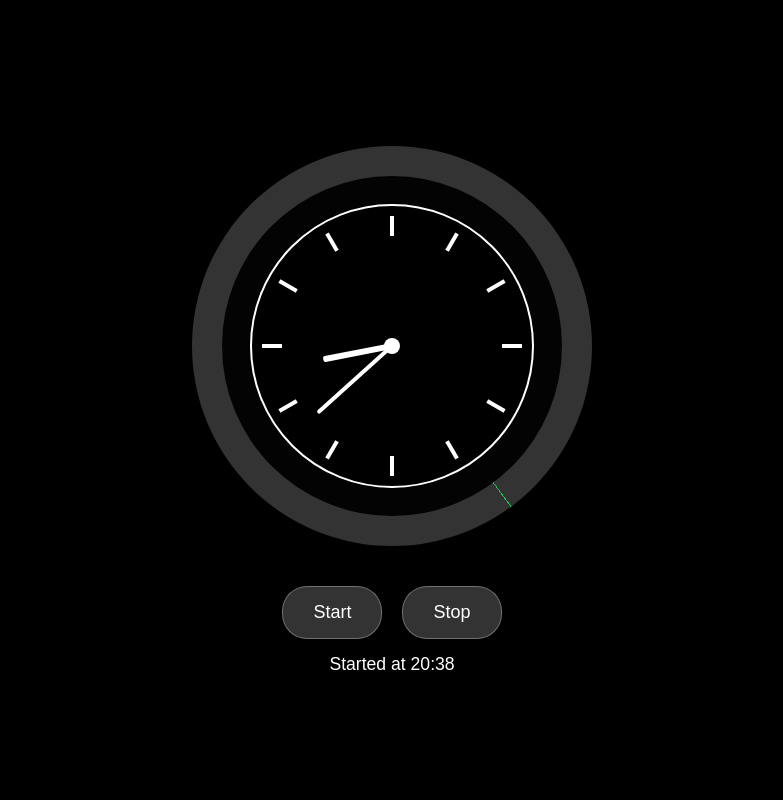
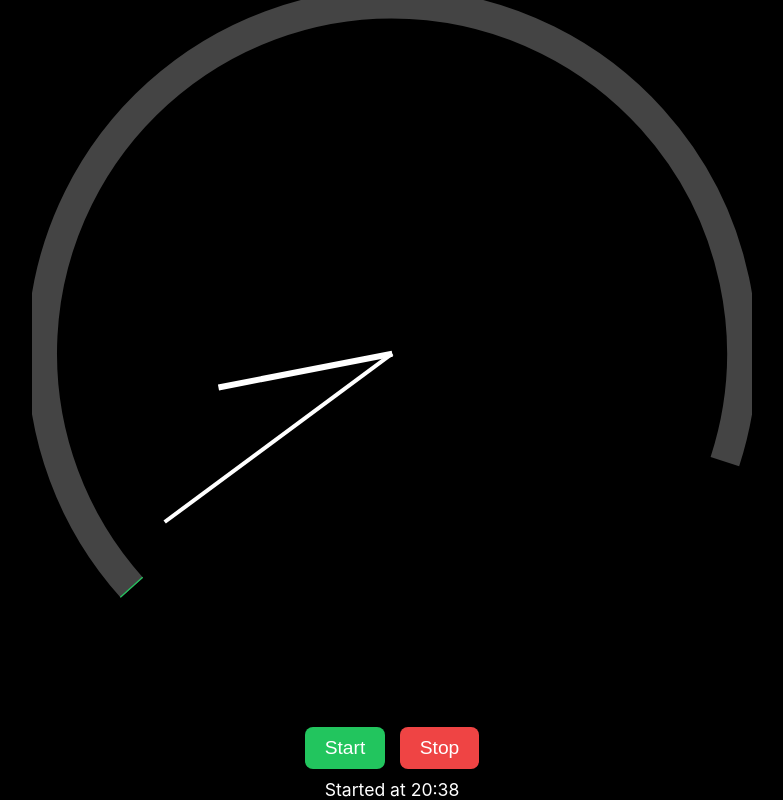
Before and after one commit to piarasj/timer, a plain HTML site: page index.html in a window 1280 px wide. Both pictures are taken after a click on the button "Start". Shown: the whole page, without its empty margins (248-1031 px from the left). Drawn offline with Linux system fonts and the light colour scheme.

Commit message:
Update index.html

```diff
--- a/index.html
+++ b/index.html
@@ -3,52 +3,44 @@
 <head>
 <meta charset="UTF-8">
 <meta name="viewport" content="width=device-width, initial-scale=1.0">
-<title>40-Minute Cycling Timer</title>
+<title>Track Segment Timer</title>
 <style>
   body {
     margin: 0;
-    padding: 0;
-    min-height: 100vh;
-    background: #000;
+    background: black;
+    color: white;
+    font-family: -apple-system, sans-serif;
     display: flex;
     flex-direction: column;
     align-items: center;
     justify-content: center;
-    font-family: 'Arial', sans-serif;
-    color: white;
+    height: 100vh;
+    overflow: hidden;
   }
-.pie-chart {
+  .clock {
     position: relative;
-    width: 400px;
-    height: 400px;
-    margin: 20px auto;
-    border-radius: 50%;
-    background: #333;
-}
-.pie-chart::before {
-    content: '';
-    position: absolute;
-    top: 30px;
-    left: 30px;
-    width: 340px;
-    height: 340px;
-    border-radius: 50%;
-    background: rgba(0,0,0,0.95);
-    z-index: 1;
-}
-.analog-clock {
-    position: absolute;
-    top: 50%;
-    left: 50%;
-    transform: translate(-50%, -50%);
-    width: 280px;
-    height: 280px;
+    width: 90vmin;
+    height: 90vmin;
+    max-width: 90vh;
+    max-height: 90vw;
     border-radius: 50%;
     background: black;
-    border: 2px solid white;
-    z-index: 10;
   }
-.clock-face { position: relative; width: 100%; height: 100%; }
+  .hand {
+    position: absolute;
+    bottom: 50%;
+    left: 50%;
+    transform-origin: bottom center;
+    background: white;
+  }
+  .hour { width: 6px; height: 25%; color: white;}
+  .minute { width: 4px; height: 40%; }
+  canvas {
+    position: absolute;
+    inset: 0;
+    width: 100%;
+    height: 100%;
+  }
   .hour-mark {
     position: absolute;
     width: 4px;
@@ -59,132 +51,137 @@ body {
     transform-origin: 50% 130px;
     margin-left: -2px;
     }
-.hand {
-    position: absolute;
-    background: white;
-    transform-origin: bottom center;
-    border-radius: 2px;
+
+  .controls {
+    margin-top: 20px;
   }
-.hour-hand { width: 6px; height: 70px; left: 50%; top: 70px; margin-left: -3px; z-index: 3; }
-.minute-hand { width: 4px; height: 100px; left: 50%; top: 40px; margin-left: -2px; z-index: 4; }
-.center-dot { position: absolute; width: 16px; height: 16px; background: white; border-radius: 50%; top: 50%; left: 50%; transform: translate(-50%, -50%); z-index: 6; }
-.controls { margin-top: 20px; display: flex; gap: 20px; justify-content: center; }
-button { padding: 15px 30px; border-radius: 25px; color: white; cursor: pointer; font-size: 18px; border: 1px solid rgba(255,255,255,0.3); background: rgba(255,255,255,0.2); }
-button:hover { background: rgba(255,255,255,0.3); }
-#ack { margin-top: 15px; font-size: 1.1rem; text-align: center; }
+  button {
+    padding: 10px 20px;
+    font-size: 1.2rem;
+    margin: 0 5px;
+    border: none;
+    border-radius: 8px;
+    cursor: pointer;
+  }
+  .status {
+    margin-top: 10px;
+    font-size: 1.1rem;
+  }
 </style>
 </head>
 <body>
-
-<div class="pie-chart" id="pieChart">
-    <div class="analog-clock">
-        <div class="clock-face" id="clockFace">
-            <div class="hour-mark" style="transform: rotate(0deg)"></div>
-            <div class="hour-mark" style="transform: rotate(30deg)"></div>
-            <div class="hour-mark" style="transform: rotate(60deg)"></div>
-            <div class="hour-mark" style="transform: rotate(90deg)"></div>
-            <div class="hour-mark" style="transform: rotate(120deg)"></div>
-            <div class="hour-mark" style="transform: rotate(150deg)"></div>
-            <div class="hour-mark" style="transform: rotate(180deg)"></div>
-            <div class="hour-mark" style="transform: rotate(210deg)"></div>
-            <div class="hour-mark" style="transform: rotate(240deg)"></div>
-            <div class="hour-mark" style="transform: rotate(270deg)"></div>
-            <div class="hour-mark" style="transform: rotate(300deg)"></div>
-            <div class="hour-mark" style="transform: rotate(330deg)"></div>
-
-            <div class="hand hour-hand" id="hourHand"></div>
-            <div class="hand minute-hand" id="minuteHand"></div>
-            <div class="center-dot"></div>
+  <div class="clock" id="clock">
+    <canvas id="arcCanvas"></canvas>
+    <div class="hand hour" id="hourHand"></div>
+    <div class="hand minute" id="minuteHand"></div>
   </div>
+  <div class="controls">
+    <button id="startBtn" style="background:#22c55e;color:white;">Start</button>
+    <button id="stopBtn" style="background:#ef4444;color:white;">Stop</button>
   </div>
-</div>
-
-<div class="controls">
-    <button id="startBtn">Start</button>
-    <button id="stopBtn">Stop</button>
-</div>
-
-<div id="ack"></div>
+  <div class="status" id="status">Loading settings…</div>
 
 <script>
-let settings = { autoStart:"09:00", duration:40 };
-const pieChart = document.getElementById("pieChart");
-const hourHand = document.getElementById("hourHand");
-const minuteHand = document.getElementById("minuteHand");
-const ack = document.getElementById("ack");
-let timerInterval, elapsedSeconds=0, totalSeconds=settings.duration*60, running=false;
-let startMinuteAngle=-90;
+let autoStartTime = null;
+let segmentDuration = 40; // minutes (default)
+let startTime = null;
+let timer = null;
+let startMinuteAngle = 0;
 
-// Load JSON from GitHub raw
-fetch("https://raw.githubusercontent.com/piarasj/timer/517a5566a35abb8bf642716b24f5314dcbfcb068/settings.json")
-  .then(res=>res.json())
-  .then(json=>{
-      settings=json;
-      totalSeconds=settings.duration*60;
-      ack.textContent=`Auto-start: ${settings.autoStart}, Segment duration: ${settings.duration} minutes`;
-  }).catch(err=>{
-      console.error("Failed to load settings.json, using defaults", err);
-      ack.textContent=`Auto-start: ${settings.autoStart}, Segment duration: ${settings.duration} minutes`;
+const hourHand = document.getElementById('hourHand');
+const minuteHand = document.getElementById('minuteHand');
+const statusEl = document.getElementById('status');
+const arcCanvas = document.getElementById('arcCanvas');
+const ctx = arcCanvas.getContext('2d');
+
+// scale canvas
+function resizeCanvas() {
+  arcCanvas.width = arcCanvas.clientWidth * window.devicePixelRatio;
+  arcCanvas.height = arcCanvas.clientHeight * window.devicePixelRatio;
+  ctx.scale(window.devicePixelRatio, window.devicePixelRatio);
+}
+resizeCanvas();
+window.addEventListener('resize', resizeCanvas);
+
+// Load settings.json
+fetch("settings.json")
+  .then(r => r.json())
+  .then(data => {
+    autoStartTime = data.autoStart;
+    segmentDuration = parseInt(data.segmentDuration) || 40;
+    statusEl.textContent = `Autostart at ${autoStartTime}, ${segmentDuration} min track`;
+  })
+  .catch(() => {
+    statusEl.textContent = "Using defaults: no settings.json found";
   });
 
-// Clock update
-function updateClock(){
-    const now=new Date();
-    const hours=now.getHours()%12;
-    const minutes=now.getMinutes();
-    const hourAngle=(hours*30)+(minutes*0.5);
-    const minuteAngle=minutes*6;
-    hourHand.style.transform=`rotate(${hourAngle}deg)`;
-    minuteHand.style.transform=`rotate(${minuteAngle}deg)`;
+function updateClock() {
+  const now = new Date();
+  const hr = now.getHours() % 12;
+  const min = now.getMinutes();
+  const sec = now.getSeconds();
+  const hourDeg = (hr + min / 60) * 30;
+  const minuteDeg = (min + sec / 60) * 6;
+  hourHand.style.transform = `translate(-50%, 0) rotate(${hourDeg}deg)`;
+  minuteHand.style.transform = `translate(-50%, 0) rotate(${minuteDeg}deg)`;
+
+  if (startTime) updateArc();
 }
 
-// Arc update
-function updateArc(){
-    const fraction = elapsedSeconds/totalSeconds;
-    let color;
-    if(fraction<=0.5) color="#22c55e";
-    else if(fraction<=0.8) color="#f59e0b";
-    else color="#ef4444";
-    pieChart.style.background=`conic-gradient(from ${startMinuteAngle}deg, ${color} ${fraction*360}deg, #333 ${fraction*360}deg)`;
+function startSegment() {
+  startTime = new Date();
+  startMinuteAngle = startTime.getMinutes() * 6 - 90; // -90° to align with canvas 0° at 3 o'clock
+  statusEl.textContent = `Started at ${startTime.toTimeString().slice(0,5)}`;
+  if (!timer) timer = setInterval(updateClock, 1000);
 }
 
-// Tick
-function tick(){
-    elapsedSeconds++;
-    updateArc();
-    updateClock();
-    if(elapsedSeconds>=totalSeconds){
-        clearInterval(timerInterval);
-        running=false;
-        ack.textContent="Segment complete!";
-    }
+function stopSegment() {
+  startTime = null;
+  drawArc(0);
+  statusEl.textContent = "Stopped";
 }
 
-// Start/Stop
-document.getElementById("startBtn").onclick=function(){
-    if(running) return;
-    running=true;
-    elapsedSeconds=0;
-    const now=new Date();
-    const minutes = now.getMinutes();
-    const seconds = now.getSeconds();
-    startMinuteAngle = (minutes*6 + seconds*0.1) - 90;
-    ack.textContent="Started at "+now.getHours().toString().padStart(2,'0')+":"+now.getMinutes().toString().padStart(2,'0');
-    timerInterval=setInterval(tick,1000);
-};
+function updateArc() {
+  const now = new Date();
+  const elapsedMs = now - startTime;
+  const elapsedMin = elapsedMs / 60000;
+  const fraction = Math.min(elapsedMin / segmentDuration, 1);
+  drawArc(fraction);
+}
 
-document.getElementById("stopBtn").onclick=function(){
-    if(!running) return;
-    running=false;
-    clearInterval(timerInterval);
-    ack.textContent="Stopped.";
-    updateArc();
-};
+function drawArc(fraction) {
+  const w = arcCanvas.clientWidth;
+  const h = arcCanvas.clientHeight;
+  ctx.clearRect(0, 0, w, h);
 
-// Initial render
-updateClock();
-updateArc();
-setInterval(updateClock,1000);
+  const cx = w / 2;
+  const cy = h / 2;
+  const radius = w / 2 - 10;
+  const startAngle = (startMinuteAngle * Math.PI) / 180;
+  const totalAngle = (segmentDuration * 6 * Math.PI) / 180;
+  const progressAngle = totalAngle * fraction;
+
+  // background slice
+  ctx.beginPath();
+  ctx.arc(cx, cy, radius, startAngle, startAngle + totalAngle);
+  ctx.strokeStyle = "#444";
+  ctx.lineWidth = 30; // track width
+  ctx.stroke();
+
+  // progress slice
+  let color = (fraction <= 0.5) ? '#22c55e' : (fraction <= 0.8 ? '#f59e0b' : '#ef4444');
+  ctx.beginPath();
+  ctx.arc(cx, cy, radius, startAngle, startAngle + progressAngle);
+  ctx.strokeStyle = color;
+  ctx.lineWidth = 30; // track width
+  ctx.stroke();
+}
+
+document.getElementById('startBtn').addEventListener('click', startSegment);
+document.getElementById('stopBtn').addEventListener('click', stopSegment);
+
+// tick
+setInterval(updateClock, 1000);
 </script>
 </body>
 </html>
```
Lines whose indentation alone changed are shown as unchanged.
